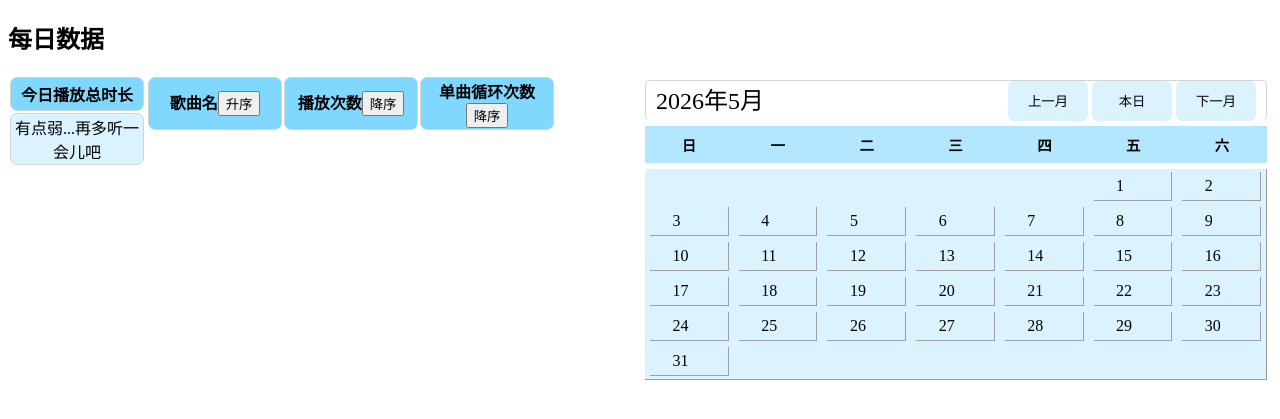
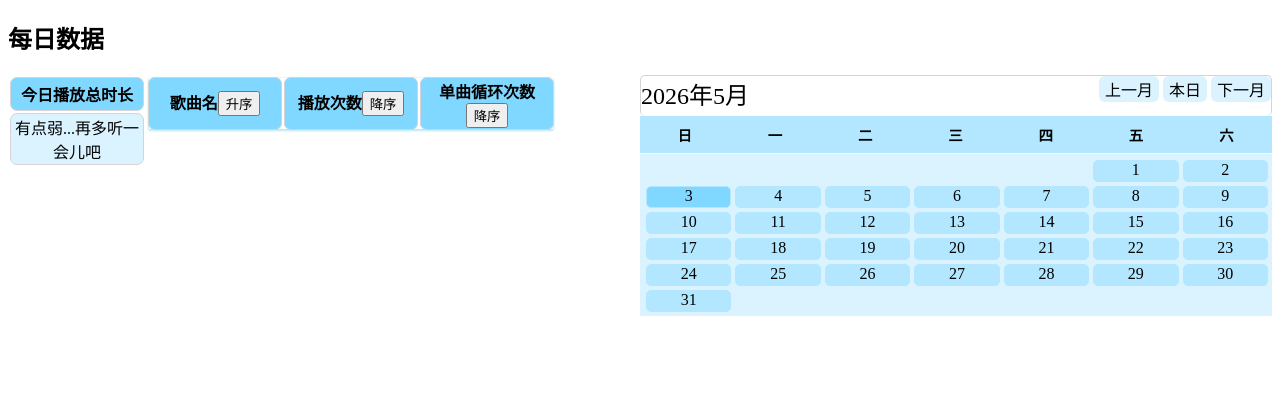
Before and after one commit to Atmocat/NyaData, a Flask app: page /day in a window 1280 px wide. Shown: the part 60-479 px from the top of the page. Run offline with Flask 3, Linux system fonts and the light colour scheme; lists and menus that the app fills with data are empty.

Commit message:
修复日历中"本日"按钮功能,外观小更新

```diff
--- a/static/css/main.css
+++ b/static/css/main.css
@@ -188,7 +188,6 @@ table a:hover {
     border: 1.2px solid rgb(212, 212, 212);
     border-bottom: none;
     border-radius: 5px;
-    margin: 5px;
 }
 
 .calendarDate, .calendarButton,.calendarButton input {
@@ -199,22 +198,23 @@ table a:hover {
     text-decoration: none;
     text-align: center;
     font-size: 150%;
-    margin-left: 10px;
 }
 
 .calendarButton {
     float: right;
-    margin-right: 10px;
+    align-items: center;
 }
 
 .calendarButton input {
-    height: 40px;
-    width: 80px;
+    align-items: center;
+    height: 100%;
+    width: auto;
     background: rgb(218, 243, 255);
     border: none;
     border-radius: 6px;
     text-decoration: none;
     font-family: '宋体';
+    font-size: 100%;
 }
 
 .calendarButton input:hover {
@@ -226,7 +226,6 @@ table a:hover {
     grid-template-columns: repeat(7, 1fr);
     background: rgb(179, 231, 255);
     padding: 0.5rem 0;
-    margin: 5px;
     border-bottom: 1px solid rgb(250, 255, 225);
     font-weight: 600;
     color: black;
@@ -239,16 +238,16 @@ table a:hover {
     letter-spacing: 1px;
 }
 
-.calendarDay {
+.calendarDays {
     display: grid;
     grid-template-columns: repeat(7, 1fr);
     background: rgb(218, 243, 255);
-    border-bottom: 1px solid rgb(159, 159, 159);
-    border-right: 1px solid rgb(159, 159, 159);
-    margin-left: 5px;
-    margin-right: 5px;
-    margin-top: 3px;
-    margin-bottom: 3px;
+    padding: 3px;
+}
+
+.calendarDay {
+    display: grid;
+    margin: 3px;
 }
 
 .calendarDay:empty {
@@ -257,22 +256,35 @@ table a:hover {
 
 .calendarDay a {
     display: block;
+    align-items: center;
     width: 100%;
     height: 100%;
+    background: rgb(179, 231, 255);
+    border: 1px solid rgb(179, 231, 255);
+    border-radius: 5px;
     text-decoration: none;
-    margin: 5px;
-    margin-right: 30px;
     color: black;
     text-align: center;
 }
 
 .calendarDay:not(.empty) a:hover {
-    background: rgb(239, 255, 157);
+    background: rgb(90, 199, 249);
+    color: white;
 }
 
-#calendarToday {
-    background: rgb(239, 255, 157);
+#calendarToday a {
+    background-color: rgb(128, 215, 255);
 }
+
+/* dayEach_table设置 */
+#dayEach_table {
+    display: block;
+    max-height: 500px;
+    overflow-y: auto;
+    overflow-x: auto;
+}
+
+
 /* NyaSong界面 */
 
 /* about界面 */
--- a/templates/NyaDay.html
+++ b/templates/NyaDay.html
@@ -45,7 +45,7 @@
             <div class="calendarWeek">六</div>
         </div>
         <!-- 动态生成日期表 -->
-        <div id="calendarDay" class="calendarDay"></div>
+        <div id="calendarDays" class="calendarDays"></div>
     </div>
 
     <!-- 选中日数据表格 -->
@@ -56,7 +56,7 @@
             </tr>
         </table>
         <table id="dayEach_table">
-            <tr>
+            <tr class="stickyHeader">
                 <th>歌曲名<input type="submit" id="nameSort_btn" onclick="nameSort(); return false;"></th>
                 <th>播放次数<input type="submit" id="integerSort_btn" onclick="integerSort(); return false;"></th>
                 <th>单曲循环次数<input type="submit" id="roundSort_btn" onclick="roundSort(); return false"></th>
@@ -231,7 +231,7 @@
             let displayDayArr = new Array(42).fill(null);
             let arrDay = 1;
             // 先删除旧日历,后写入
-            let div_calendarDay = document.getElementById("calendarDay");
+            let div_calendarDay = document.getElementById("calendarDays");
             let div_calendarDate = document.getElementById("calendarDate");
             while (div_calendarDay.hasChildNodes()) {
                 div_calendarDay.removeChild(div_calendarDay.firstChild);
@@ -268,7 +268,7 @@
             for (let i = 0 ; i < 42; i++) {
                 let newDay = document.createElement("div");
                 newDay.className = "calendarDay";
-                if (displayYear == selectToday.getFullYear() && displayMonth == selectToday.getMonth() && displayDayArr[i] == selectToday.getDay()) {
+                if (displayYear == selectToday.getFullYear() && displayMonth == selectToday.getMonth()+1 && displayDayArr[i] == selectToday.getDate()) {
                     newDay.id = "calendarToday";
                 }
                 if (displayDayArr[i] != null) {
```
